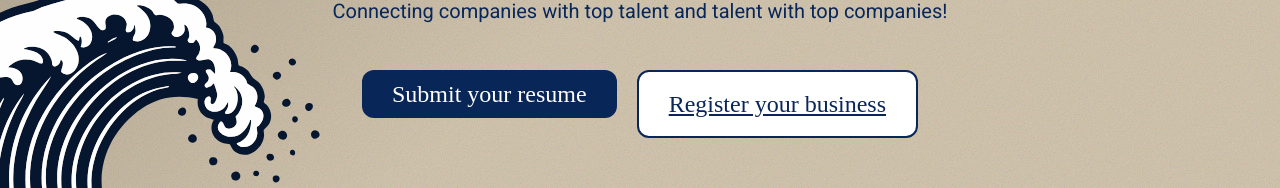
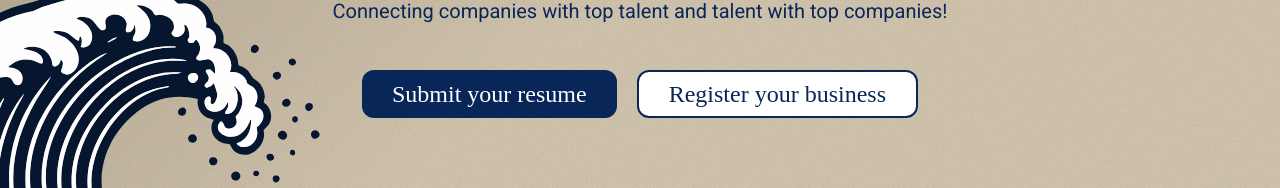
Before and after one commit to KeaganCB-OW/breakwaters-website, a React (Create React App) app in the folder client/: page / in a window 1280 px wide. Shown: the part 455-643 px from the top of the page. Built offline with nearby package versions, Linux system fonts and the light colour scheme; no server answers; a web font is replaced by a local one.

Commit message:
Update CTA label and improve hero-cta styling
Changed the CTA label to 'Submission Sent' for consistency. Enhanced .hero-cta CSS by setting min-height, adding box-sizing and text-decoration, improving button appearance and layout.

```diff
--- a/client/src/pages/HomePage.js
+++ b/client/src/pages/HomePage.js
@@ -70,7 +70,7 @@ export default function HomePage() {
 
   const navCtaLabel = user
     ? hasSubmitted
-      ? "Submission sent"
+      ? "Submission Sent"
       : "Get Started"
     : "Sign Up / Sign In";
 
--- a/client/src/styling/home.css
+++ b/client/src/styling/home.css
@@ -163,7 +163,7 @@
 }
 
 .hero-cta {
-  height: 48px;
+  min-height: 48px;
   width: fit-content;
   padding:  8px 30px;
   display: flex;
@@ -179,6 +179,8 @@
   border-radius: 12px;
   cursor: pointer;
   transition: transform 0.3s ease, box-shadow 0.3s ease;
+  box-sizing: border-box;
+  text-decoration: none;
 }
 
 .hero-cta--white {
```
